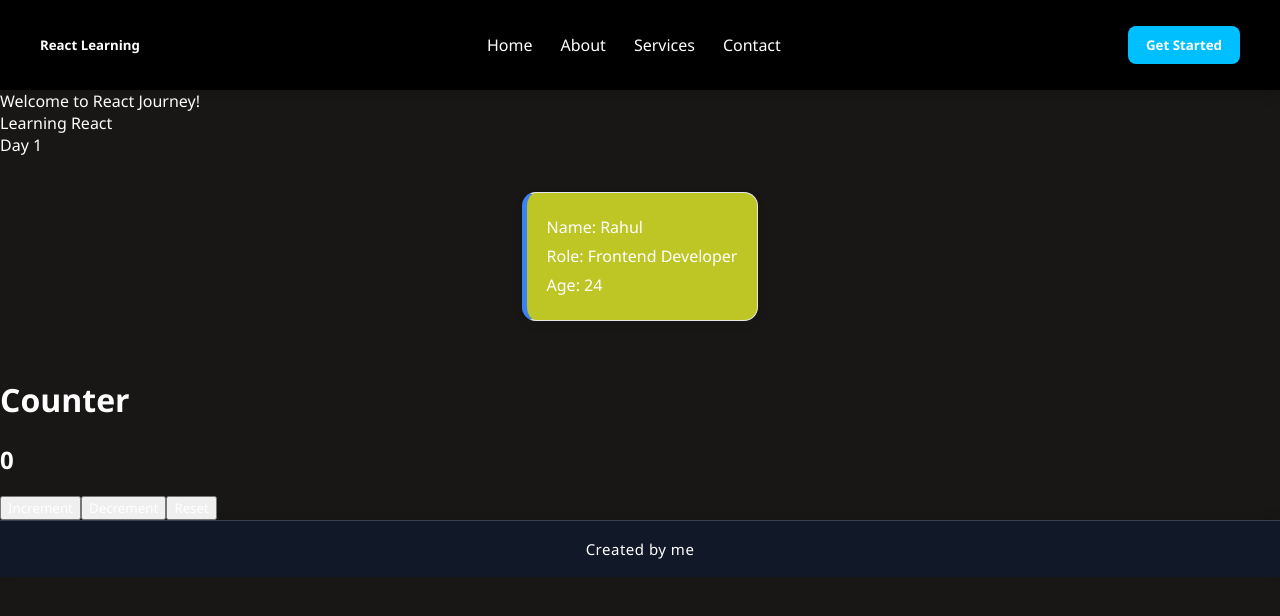
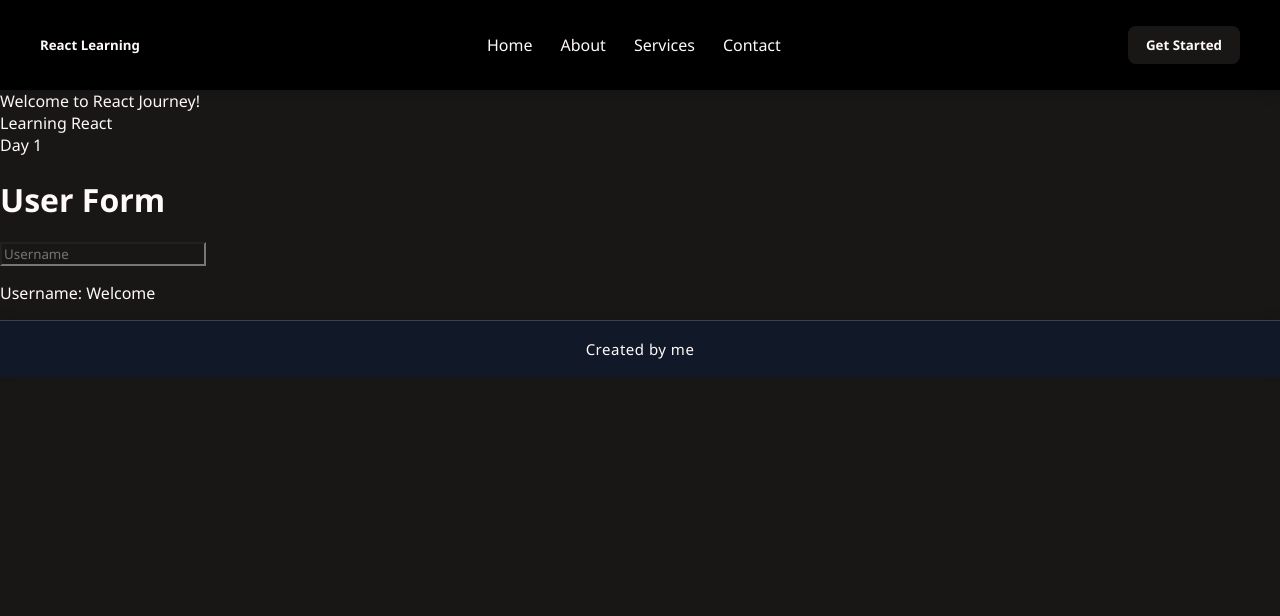
Before and after one commit to Meet-Patel-001/React-Journey, a React (Vite) app in the folder react-journey/: page / in a window 1280 px wide. Shown: the top 616 px of the page. Built offline with nearby package versions, Linux system fonts and the light colour scheme.

Commit message:
controled-components-04

```diff
--- a/react-journey/src/App.jsx
+++ b/react-journey/src/App.jsx
@@ -4,18 +4,24 @@ import Hero from './components/Hero';
 import Profile from './components/Profile';
 import Footer from './components/Footer';
 import Count from './components/Counter';
+import UserList from './components/UserList';
+import Status from './components/LoginStatus';
+import UserForm from './components/UserForm';
 
 const App = () => {
   return (
     <>
       <Navbar />
       <Hero />
-      <div className="profile-container">
+      {/* <div className="profile-container">
         <Profile name="Rahul" role="Frontend Developer" age={24} />
-        {/* <Profile name="Priya" role="UI Designer" age={22} />
-        <Profile name="Amit" role="React Learner" age={21} /> */}
-      </div>
-      <Count />
+        <Profile name="Priya" role="UI Designer" age={22} />
+        <Profile name="Amit" role="React Learner" age={21} />
+      </div> */}
+      {/* <Count /> */}
+      {/* <UserList  /> */}
+      {/* <Status /> */}
+      <UserForm />
       <Footer />
     </>
   );
--- /dev/null
+++ b/react-journey/src/components/LoginStatus.jsx
@@ -0,0 +1,15 @@
+import React from "react";
+
+function Status() {
+    const [isLoggedIn, setIsLoggedIn] = React.useState(false);
+    return (
+        <div>
+            <h1>{isLoggedIn ? "Welcome User" : "Please Login"}</h1>
+            <button onClick={() => setIsLoggedIn(!isLoggedIn)}>
+                {isLoggedIn ? "Logout" : "Login"}
+            </button>
+        </div>
+    );
+}
+
+export default Status;
--- /dev/null
+++ b/react-journey/src/components/UserForm.jsx
@@ -0,0 +1,20 @@
+import React from "react";
+
+function UserForm() {
+    const [username, setUsername] = React.useState("");
+
+    return (
+        <div>
+            <h1>User Form</h1>
+            <input
+                type="text"
+                placeholder="Username"
+                value={username}
+                onChange={(e) => setUsername(e.target.value)}
+            />
+            <p>Username: {username} Welcome</p>
+        </div>
+    );
+}
+
+export default UserForm;
--- /dev/null
+++ b/react-journey/src/components/UserList.jsx
@@ -0,0 +1,21 @@
+import react from "react";
+
+function UserList() {
+    const users = ["Rahul",
+        "Priya",
+        "Amit",
+        "John",
+        "Sara"];
+    return (
+        <>
+            <h1>User List</h1>
+            {users.map((user, index) => (
+                <div key={index}>
+                    <h2>{user}</h2>
+                </div>
+            ))}
+        </>
+    );
+}
+
+export default UserList;
--- a/react-journey/src/index.css
+++ b/react-journey/src/index.css
@@ -2,7 +2,7 @@
 *::before,
 *::after {
   box-sizing: border-box;
-  color: #ffffff !important;
+  color: #fff9f9 !important;
   font-family: "Segoe UI", Arial, Helvetica, sans-serif !important;
   -webkit-font-smoothing: antialiased;
   -moz-osx-font-smoothing: grayscale;
@@ -16,3 +16,10 @@ body {
   margin: 0;
   padding: 0;
 }
+input,
+textarea,
+button,
+select {
+  background-color: #191616 !important ;
+  color: #fff9f9 !important;
+}
```
